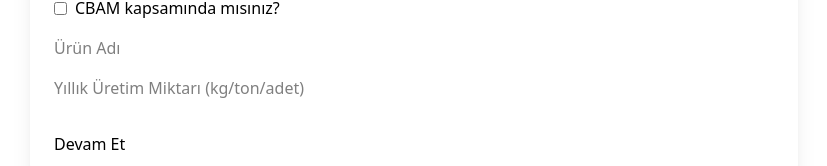
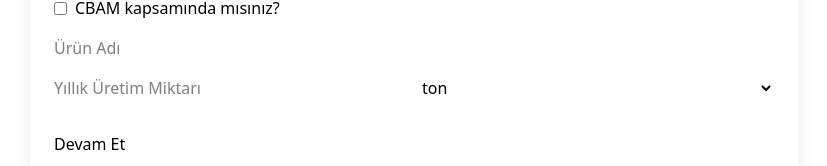
Before and after one commit to carbonlytech/carbonlytech-client, a Next.js app: page /details in a window 1280 px wide. Shown: the part 152-318 px from the top of the page, without its empty margins (226-1053 px from the left). Built offline with nearby package versions, Linux system fonts and the light colour scheme.

Commit message:
added measure

```diff
--- a/src/components/Step1.tsx
+++ b/src/components/Step1.tsx
@@ -13,16 +13,13 @@ const Step1: React.FC<Props> = ({ nextStep, prevStep, formData, update }) => {
   const [cbam, setCbam] = useState(formData.cbam || false);
   const [urun, setUrun] = useState(formData.urun || "");
   const [miktar, setMiktar] = useState(formData.miktar || "");
+  const [birim, setBirim] = useState(formData.birim || "ton");
 
   const handleNext = () => {
-    update({ lokasyon, sektor, cbam, urun, miktar });
+    update({ lokasyon, sektor, cbam, urun, miktar, birim });
     nextStep();
   };
 
-  const handlePrev = () => {
-    update({ lokasyon, sektor, cbam, urun, miktar });
-    prevStep();
-  };
 
   return (
     <div>
@@ -57,22 +54,30 @@ const Step1: React.FC<Props> = ({ nextStep, prevStep, formData, update }) => {
           onChange={(e) => setUrun(e.target.value)}
           className="input"
         />
-        <input
-          type="text"
-          placeholder="Yıllık Üretim Miktarı (kg/ton/adet)"
-          value={miktar}
-          onChange={(e) => setMiktar(e.target.value)}
-          className="input"
-        />
+        <div className="grid grid-cols-2 gap-2">
+          <input
+            type="number"
+            placeholder="Yıllık Üretim Miktarı"
+            value={miktar}
+            onChange={(e) => setMiktar(e.target.value)}
+            className="input"
+          />
+          <select
+            value={birim}
+            onChange={(e) => setBirim(e.target.value)}
+            className="input"
+          >
+            <option value="ton">ton</option>
+            <option value="kg">kg</option>
+            <option value="adet">adet</option>
+          </select>
+        </div>
 
         <div>
-
           <button onClick={handleNext} className="btn btn-primary mt-4">
             Devam Et
           </button>
-
         </div>
-
       </div>
     </div>
   );
--- a/src/components/Step6.tsx
+++ b/src/components/Step6.tsx
@@ -45,7 +45,7 @@ const Step6: React.FC<Props> = ({ prevStep, formData }) => {
       <div className="mb-4">
         <h3 className="font-medium mb-2">Üretim Bilgileri</h3>
         <p><strong>Üretilen Ürün:</strong> {formData.firma?.urun || "N/A"}</p>
-        <p><strong>Üretim Miktarı:</strong> {formData.firma?.miktar || "N/A"}</p>
+        <p><strong>Üretim Miktarı:</strong> {formData.firma?.miktar || "N/A"} {formData.firma?.birim || "N/A"}</p>
       </div>
 
       {/* Enerji Tüketimi */}
```
